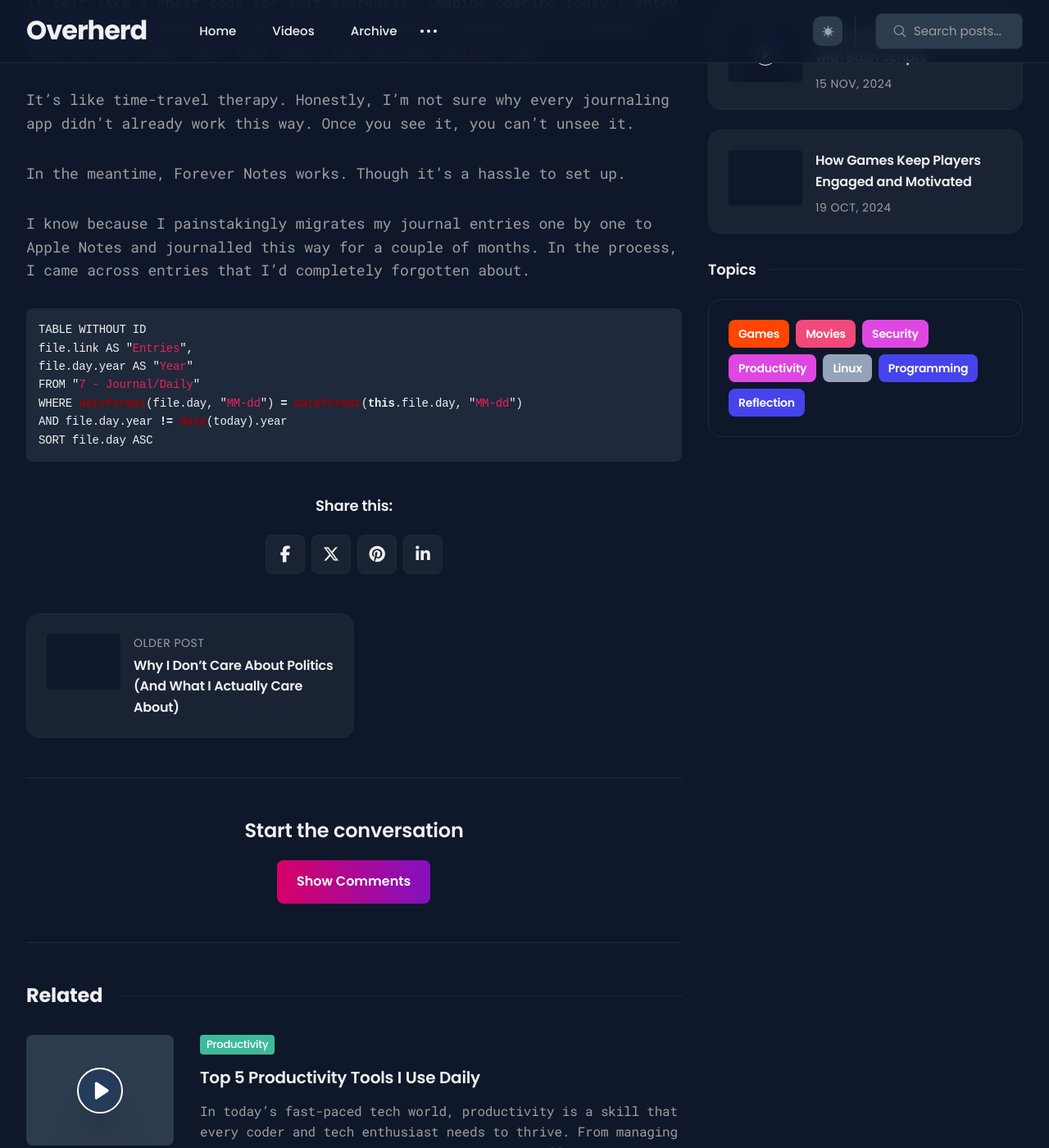
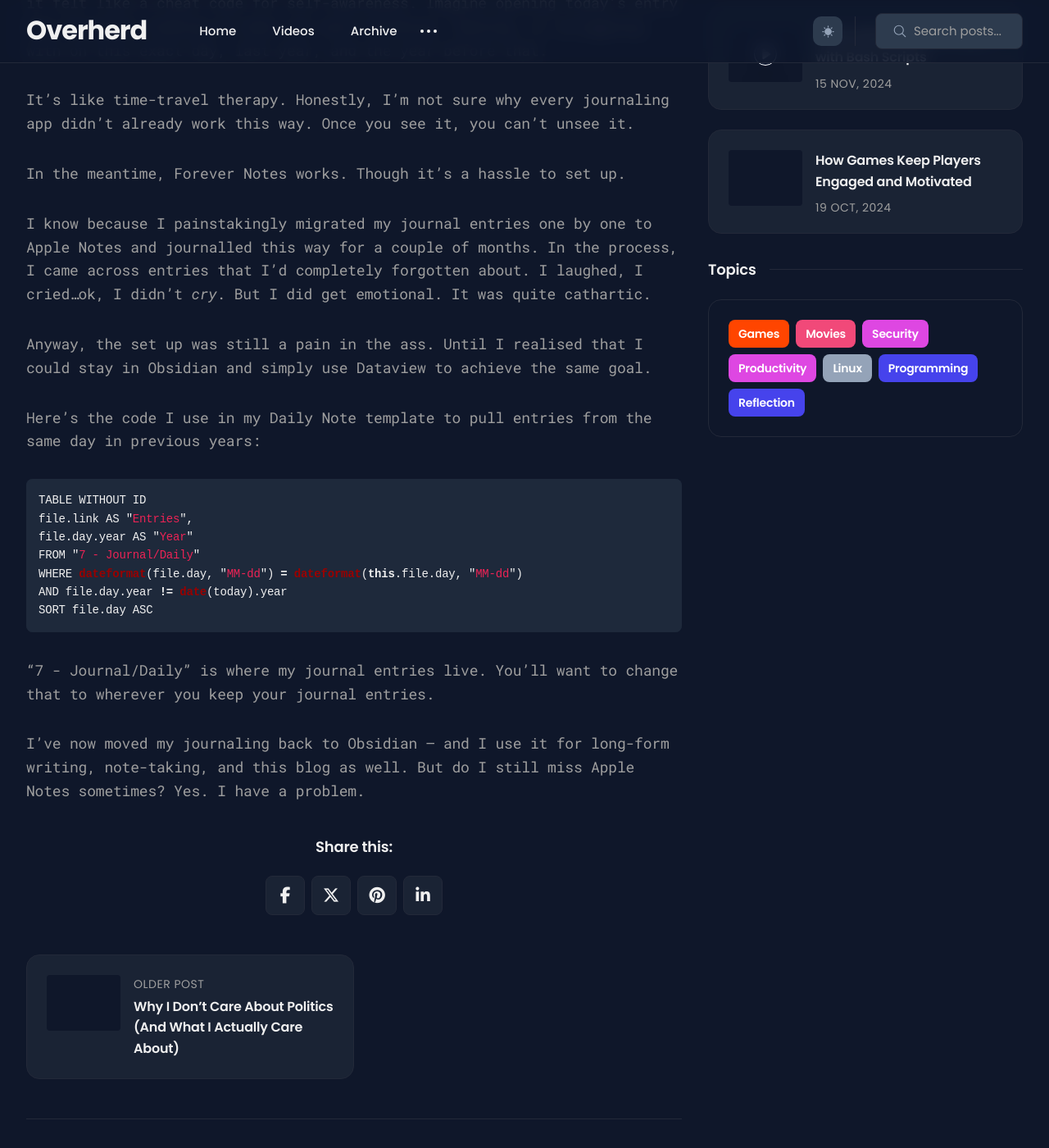
Before and after one commit to smartyshaman/anantshiva.github.io, a Jekyll site: the page built from _posts/2027-03-29-obsidian-forever-notes.md, in a window 1280 px wide and 1400 px high, scrolled down 875 px. Shown: the whole window at 82% size. Built offline with Jekyll 4.4.1, drawn with Linux system fonts in a browser that asks for light colours.

Commit message:
vault backup: 2025-03-29 17:19:13

````diff
--- a/_posts/2027-03-29-obsidian-forever-notes.md
+++ b/_posts/2027-03-29-obsidian-forever-notes.md
@@ -16,7 +16,11 @@ It’s like time-travel therapy. Honestly, I'm not sure why every journaling app
 
 In the meantime, Forever Notes works. Though it's a hassle to set up.
 
-I know because I painstakingly migrates my journal entries one by one to Apple Notes and journalled this way for a couple of months. In the process, I came across entries that I'd completely forgotten about.
+I know because I painstakingly migrated my journal entries one by one to Apple Notes and journalled this way for a couple of months. In the process, I came across entries that I'd completely forgotten about. I laughed, I cried...ok, I didn't *cry*. But I did get emotional. It was quite cathartic.
+
+Anyway, the set up was still a pain in the ass. Until I realised that I could stay in Obsidian and simply use Dataview to achieve the same goal.
+
+Here’s the code I use in my Daily Note template to pull entries from the same day in previous years:
 
 ```js
 TABLE WITHOUT ID
@@ -27,3 +31,7 @@ WHERE dateformat(file.day, "MM-dd") = dateformat(this.file.day, "MM-dd")
 AND file.day.year != date(today).year
 SORT file.day ASC
 ```
+
+"7 - Journal/Daily" is where my journal entries live. You’ll want to change that to wherever you keep your journal entries.
+
+I’ve now moved my journaling back to Obsidian — and I use it for long-form writing, note-taking, and this blog as well. But do I still miss Apple Notes sometimes?  Yes. I have a problem.
````
